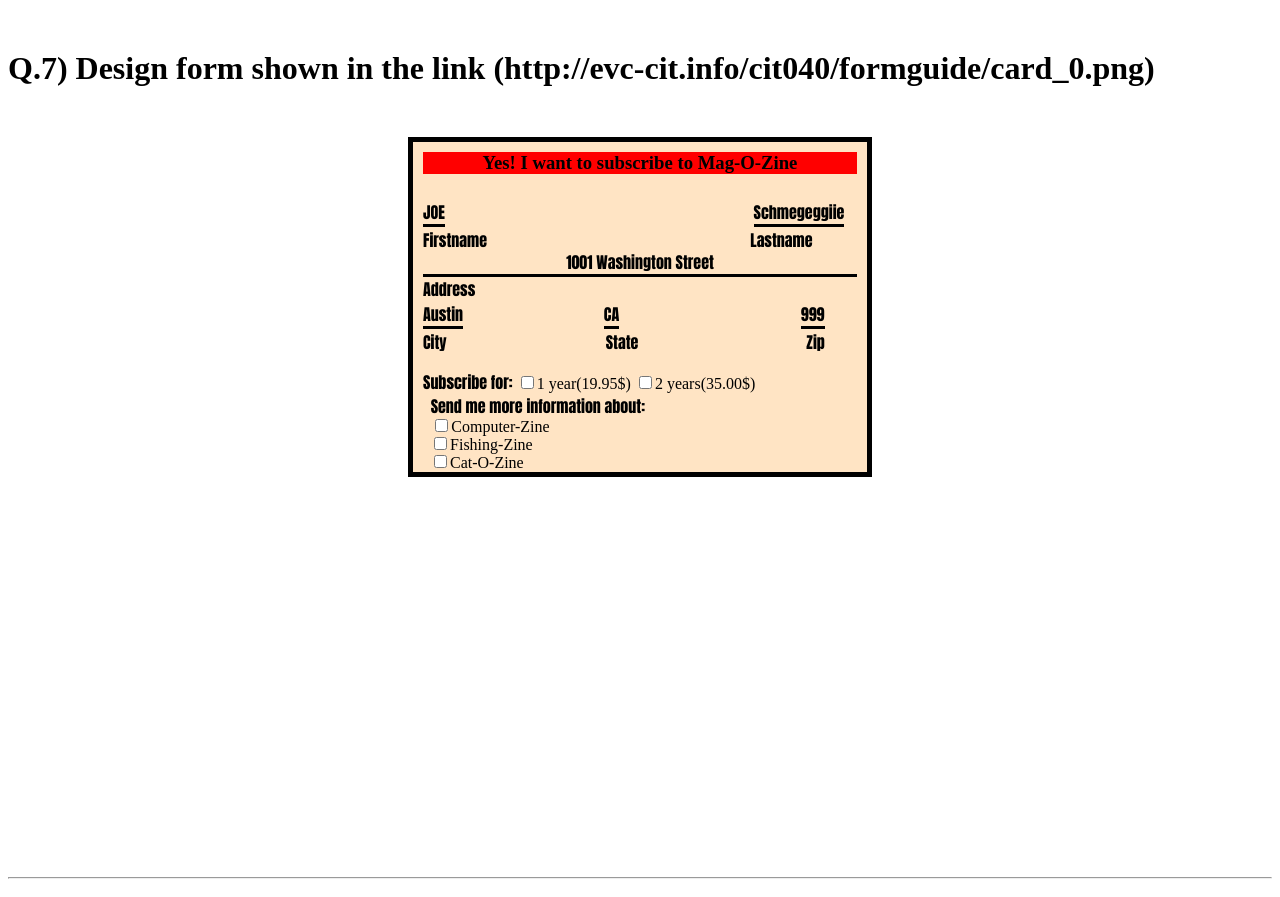
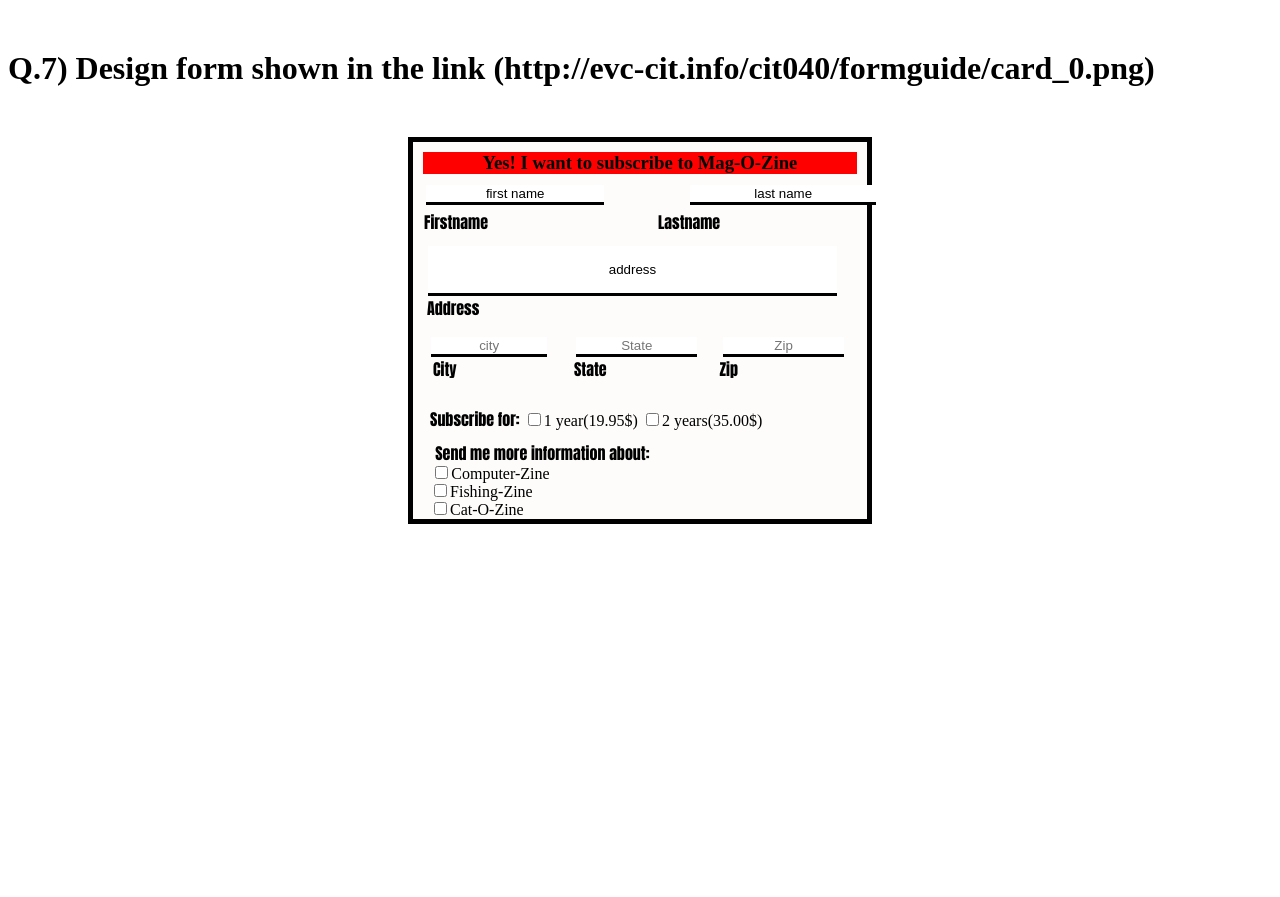
Before and after one commit to rameshkumar359/HTML-mini-task-01-day-11, a plain HTML site: page index.html in a window 1280 px wide. Shown: the part 1580-2477 px from the top of the page. Drawn offline with Linux system fonts and the light colour scheme.

Commit message:
added the files

```diff
--- a/index.html
+++ b/index.html
@@ -114,20 +114,35 @@
 <div class="design">
     <h3 id="p">Yes! I want to subscribe to Mag-O-Zine</h3>
 <div class="plex">
-    <p id="pa">JOE</p>
-    <p id="pl">Schmegeggiie</p>
+    <div>
+    <input type="text" id="firstname" value="first name" placeholder="First name">
+    </div>
+    <div>
+    <input type="text" id="lastname" value="last name" placeholder="Last name">
+    </div>
 </div>
 <div class="plex">
+    <div>
 <p id="np">Firstname</p>
+   </div>
+   <div>
 <p id="nl">Lastname</p>
+   </div>
 </div>
-<p id="bt">1001 Washington Street</p>
+<div>
+<input type="text" id="address" value="address" placeholder="Address">
 <p id="bp">Address</p>
+</div>
 <div class="plex">
-
-    <p id="up">Austin</p>
-    <p id="no">CA</p>
-    <p id="ni">999</p>
+<div>
+    <input type="text" id="city" placeholder="city">
+</div>
+  <div>
+    <input type="text" id="state" placeholder="State">
+    </div>
+   <div>
+     <input type="text" id="zip" placeholder="Zip">
+    </div>
 
 </div>
 <div class="plex">
--- a/style.css
+++ b/style.css
@@ -1,3 +1,4 @@
+
 #btn{
     width: 300px;
 }
@@ -7,7 +8,7 @@
     margin-top:50px;
     border: 5px solid black;
     text-align: center;
-    background-color: bisque;
+    background-color: rgb(253, 252, 250);
 }
 #p{
     background-color:red;
@@ -46,6 +47,22 @@
 }
 .plex{
     display:flex;
+    flex-direction: row;
+    margin:10px;
+}
+#lastname{
+    margin-left: 93px;
+    width:70%;
+    border:none;
+    border-bottom: 3px solid black;
+    text-align: center;
+}
+#firstname{
+    width:100%;
+    border:none;
+    border-bottom: 3px solid black;
+    text-align: center;
+    margin-left:3px;
 }
 #pl{
     text-align: center;
@@ -56,16 +73,16 @@
     font-family:Impact, Haettenschweiler, 'Arial Narrow Bold', sans-serif
 }
 #np{
-    margin-top:-15px;
-    text-align: center;
-    margin-left:10px;
+    margin-top:-5px;
+    text-align: left;
+    margin-left:1px;
     margin-right: 56%;
     font-family:Impact, Haettenschweiler, 'Arial Narrow Bold', sans-serif;
 }
 #nl{
-    margin-top:-15px;
-    text-align: center;
-    margin-left: 2%;
+    margin-top:-5px;
+    text-align: right;
+    margin-left:170px;
     font-family:Impact, Haettenschweiler, 'Arial Narrow Bold', sans-serif
 }
 #bt{
@@ -78,7 +95,7 @@
 #bp{
     margin-top:-10px;
     text-align: center;
-    margin-left:10px;
+    margin-left:14px;
     margin-right: 90%;
     font-family:Impact, Haettenschweiler, 'Arial Narrow Bold', sans-serif;
 }
@@ -105,34 +122,34 @@
     border-bottom:3px solid black;
 }
 #sq{
-    margin-top:-15px;
+    margin-top:-10px;
     text-align: center;
     margin-left:10px;
     margin-right: 56%;
     font-family:Impact, Haettenschweiler, 'Arial Narrow Bold', sans-serif;
 }
 #sw{
-    margin-top:-15px;
+    margin-top:-10px;
     text-align: center;
-    margin-left: -21%;
+    margin-left: -29%;
     font-family:Impact, Haettenschweiler, 'Arial Narrow Bold', sans-serif;
 }
 #se{
-    margin-top:-15px;
+    margin-top:-10px;
     text-align: center;
-    margin-left: 37%;
+    margin-left: 26%;
     font-family:Impact, Haettenschweiler, 'Arial Narrow Bold', sans-serif;
 }
 #sd{
     margin-top:-15px;
     text-align: center;
-    margin-left:10px;
+    margin-left:7px;
     font-family:Impact, Haettenschweiler, 'Arial Narrow Bold', sans-serif;
 }
 #kl{
     margin-top:10px;
     text-align: center;
-    margin-left:-45%;
+    margin-left:-43%;
     font-family:Impact, Haettenschweiler, 'Arial Narrow Bold', sans-serif;
 }
 #mn{
@@ -156,3 +173,33 @@
     font-family:Impact, Haettenschweiler, 'Arial Narrow Bold', sans-serif;
 
 }
+#address{
+    width:90%;
+    margin:10px;
+    margin-right: 25px;
+    border:none;
+    margin-top:-30px;
+    border-bottom:3px solid black;
+    box-sizing: border-box;
+    height: 50px;
+    text-align: center;
+}
+#city{
+    width:80%;
+    margin-left:-8px;
+    border:none;
+    border-bottom: 3px solid black;
+    text-align: center;
+}
+#state{
+    width:80%;
+    border:none;
+    border-bottom: 3px solid black;
+    text-align:center;
+}
+#zip{
+    width:80%;
+    border:none;
+    border-bottom: 3px solid black;
+    text-align: center;
+}
```
